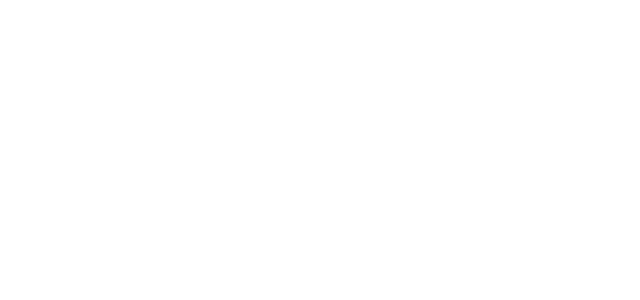
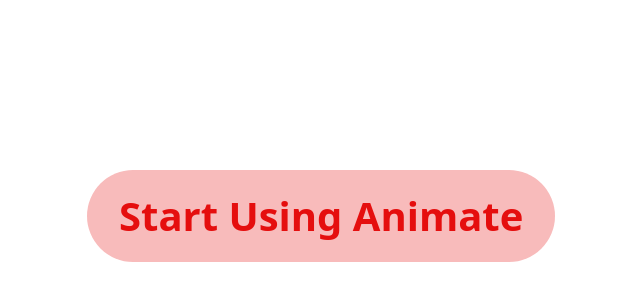
Before and after one commit to hlainehtet/framer-motion, a React (Vite) app: page /start-using-animate in a window 1280 px wide. Before the commit this address had no page. Shown: the part 146-446 px from the top of the page, without its empty margins (229-869 px from the left). Built offline with nearby package versions, Linux system fonts and the light colour scheme.

Commit message:
start using animate

```diff
--- a/src/App.tsx
+++ b/src/App.tsx
@@ -1,10 +1,11 @@
 import { Route, Routes } from "react-router";
+import { HomePage, StartUsingAnimatePage } from "./pages";
 
 export default function App() {
   return (
     <Routes>
-      <Route path="/" element={<div>home</div>} />
-      <Route path="/simple" element={<div>simple</div>} />
+      <Route path="/" element={<HomePage />} />
+      <Route path="/start-using-animate" element={<StartUsingAnimatePage />} />
     </Routes>
   );
 }
--- /dev/null
+++ b/src/pages/HomePage.tsx
@@ -0,0 +1,20 @@
+import { Link } from "react-router-dom";
+
+const HomePage = () => {
+  return (
+    <div className="w-screen h-screen p-4 ">
+      <header>
+        <h1 className="text-4xl font-bold text-center">Framer Motion</h1>
+      </header>
+      <main className="w-full mx-auto mt-4 sm:w-2/3 lg:w-1/2">
+        <ul className="list-disc ">
+          <li>
+            <Link to={"/start-using-animate"}>Start Using Animate</Link>
+          </li>
+        </ul>
+      </main>
+    </div>
+  );
+};
+
+export default HomePage;
--- /dev/null
+++ b/src/pages/StartUsingAnimatePage.tsx
@@ -0,0 +1,23 @@
+import { motion } from "framer-motion";
+const StartUsingAnimatePage = () => {
+  return (
+    <div className="w-screen h-screen p-4 ">
+      <motion.div
+        animate={{
+          x: 300,
+          y: 300,
+          fontSize: "40px",
+          fontWeight: "bold",
+          color: "#e50e0e",
+          backgroundColor: "#f8bbbb",
+          borderRadius: "50px",
+        }}
+        className="px-8 py-4 w-fit "
+      >
+        Start Using Animate
+      </motion.div>
+    </div>
+  );
+};
+
+export default StartUsingAnimatePage;
--- /dev/null
+++ b/src/pages/index.ts
@@ -0,0 +1,4 @@
+import HomePage from "./HomePage";
+import StartUsingAnimatePage from "./StartUsingAnimatePage";
+
+export { HomePage, StartUsingAnimatePage };
```
